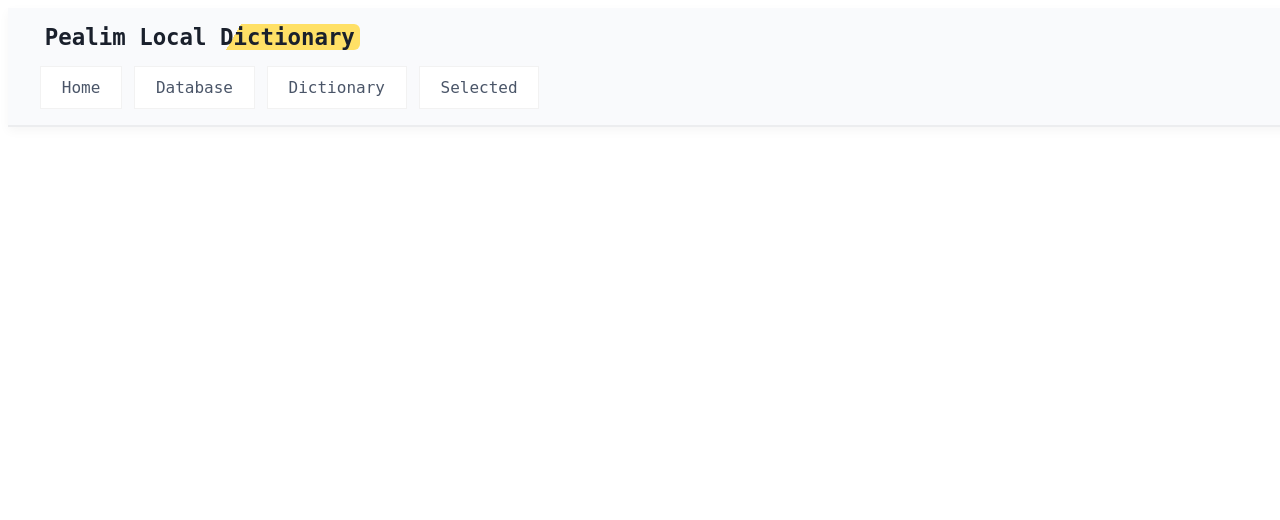
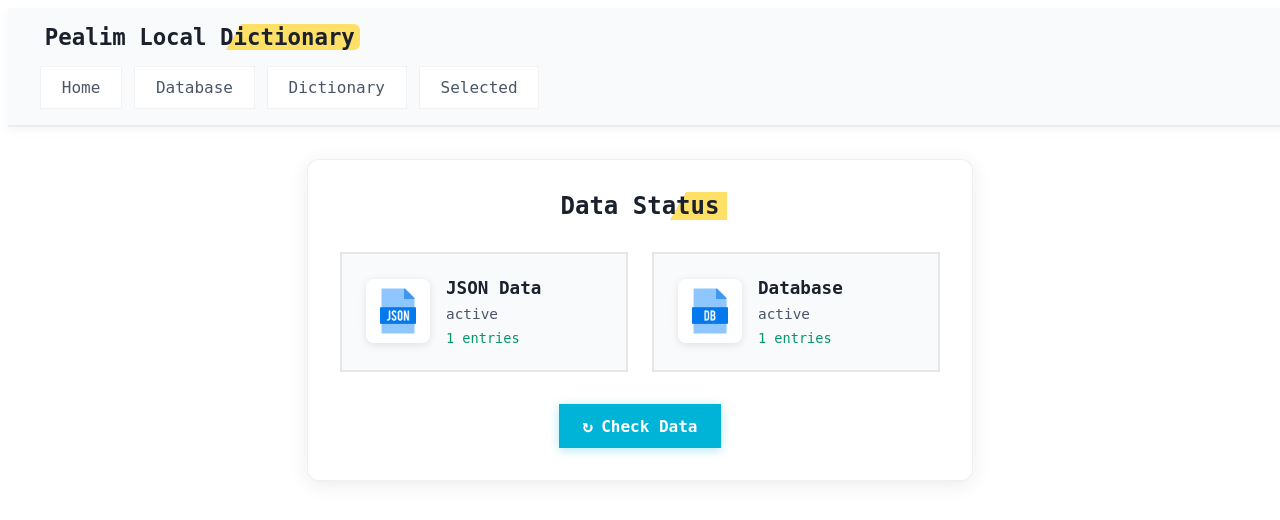
Before and after one commit to whysixthreeseven/pealim-local-dictionary, a Python web app: template templates/database.html in a window 1280 px wide; the page is wider, and only the part inside the window is pictured. Shown: the top 520 px of that part. Run offline with Jinja, Linux system fonts and the light colour scheme; the template is opened without the code that fills it: most values are stand-ins (such as "Sample title", 1, 10 or a date in 2020); style sheets or scripts are compiled from the project's sources.

Commit message:
Database module implementation

```diff
--- /dev/null
+++ b/static/css/database.css
@@ -0,0 +1,220 @@
+.status-panel {
+  width: 100%;
+  max-width: 600px;
+  margin: 2rem auto;
+  padding: 2rem;
+  background: white;
+  border-radius: 12px;
+  box-shadow: 0 4px 20px rgba(0, 0, 0, 0.08);
+  border: 1px solid rgba(0, 0, 0, 0.06);
+  font-family: monospace;
+}
+
+.status-header {
+  text-align: center;
+  margin-bottom: 2rem;
+}
+.status-header .status-title {
+  font-size: 1.5rem;
+  font-weight: 700;
+  color: #1a202c;
+  margin: 0;
+  background: linear-gradient(120deg, transparent 70%, #ffe066 70%);
+  padding: 0 0.5rem;
+  display: inline-block;
+}
+
+.status-cards {
+  display: grid;
+  grid-template-columns: repeat(auto-fit, minmax(280px, 1fr));
+  gap: 1.5rem;
+  margin-bottom: 2rem;
+}
+
+.status-card {
+  background: #f9fafc;
+  border: 2px solid rgba(0, 0, 0, 0.08);
+  padding: 1.5rem;
+  display: flex;
+  align-items: center;
+  gap: 1rem;
+  transition: all 0.3s ease;
+}
+.status-card:hover {
+  transform: translateY(-2px);
+  box-shadow: 0 6px 20px rgba(0, 0, 0, 0.1);
+  border-color: #00b4d8;
+}
+.status-card.status-ready {
+  border-left: 4px solid #10b981;
+}
+.status-card.status-ready .status-dot {
+  background: #10b981;
+  box-shadow: 0 0 8px rgba(16, 185, 129, 0.4);
+}
+.status-card.status-async {
+  border-left: 4px solid #f59e0b;
+}
+.status-card.status-async .status-dot {
+  background: #f59e0b;
+  box-shadow: 0 0 8px rgba(245, 158, 11, 0.4);
+  animation: pulse 2s infinite;
+}
+.status-card.status-missing {
+  border-left: 4px solid #ef4444;
+}
+.status-card.status-missing .status-dot {
+  background: #ef4444;
+  box-shadow: 0 0 8px rgba(239, 68, 68, 0.4);
+}
+
+.card-image {
+  flex-shrink: 0;
+}
+.card-image .status-icon {
+  width: 48px;
+  height: 48px;
+  border-radius: 8px;
+  padding: 8px;
+  background: white;
+  box-shadow: 0 2px 8px rgba(0, 0, 0, 0.1);
+}
+
+.card-content {
+  flex: 1;
+}
+.card-content .card-title {
+  font-size: 1.1rem;
+  font-weight: 600;
+  color: #1a202c;
+  margin: 0 0 0.5rem 0;
+}
+
+.status-indicator {
+  display: flex;
+  align-items: center;
+  gap: 0.5rem;
+  margin-bottom: 0.5rem;
+}
+.status-indicator .status-text {
+  font-size: 0.9rem;
+  font-weight: 500;
+  color: #4a5568;
+}
+.status-indicator .status-dot {
+  width: 8px;
+  height: 8px;
+  border-radius: 50%;
+  transition: all 0.3s ease;
+}
+
+.entry-count {
+  font-size: 0.85rem;
+  color: #4a5568;
+  font-weight: 500;
+}
+.entry-count.count-loading {
+  color: #6b7280;
+  font-style: italic;
+}
+.entry-count.count-ready {
+  color: #059669;
+}
+.entry-count.count-error {
+  color: #dc2626;
+}
+
+.status-actions {
+  text-align: center;
+}
+.status-actions .check-button {
+  display: inline-flex;
+  align-items: center;
+  gap: 0.5rem;
+  padding: 0.75rem 1.5rem;
+  background: #00b4d8;
+  color: white;
+  border: none;
+  font-family: monospace;
+  font-size: 1rem;
+  font-weight: 600;
+  cursor: pointer;
+  transition: all 0.3s ease;
+  box-shadow: 0 2px 10px rgba(0, 180, 216, 0.3);
+}
+.status-actions .check-button:hover {
+  background: rgb(0, 137.5, 165);
+  transform: translateY(-2px);
+  box-shadow: 0 4px 15px rgba(0, 180, 216, 0.4);
+}
+.status-actions .check-button:active {
+  transform: translateY(0);
+}
+.status-actions .check-button:disabled {
+  background: #9ca3af;
+  cursor: not-allowed;
+  transform: none;
+  box-shadow: none;
+}
+.status-actions .check-button .button-icon {
+  font-size: 1.1rem;
+}
+.status-actions .check-button .button-text {
+  font-weight: 600;
+}
+
+@keyframes pulse {
+  0%, 100% {
+    opacity: 1;
+    transform: scale(1);
+  }
+  50% {
+    opacity: 0.7;
+    transform: scale(1.1);
+  }
+}
+.status-card.loading {
+  opacity: 0.7;
+}
+.status-card.loading .status-text::after {
+  content: "...";
+  animation: dots 1.5s steps(4, end) infinite;
+}
+
+@keyframes dots {
+  0%, 20% {
+    content: ".";
+  }
+  40% {
+    content: "..";
+  }
+  60%, 100% {
+    content: "...";
+  }
+}
+@media (max-width: 768px) {
+  .status-panel {
+    margin: 1rem;
+    padding: 1.5rem;
+  }
+  .status-cards {
+    grid-template-columns: 1fr;
+  }
+  .status-card {
+    padding: 1.25rem;
+  }
+  .check-button {
+    width: 100%;
+    justify-content: center;
+  }
+}
+@media (max-width: 480px) {
+  .status-card {
+    flex-direction: column;
+    text-align: center;
+    gap: 0.75rem;
+  }
+  .status-indicator {
+    justify-content: center;
+  }
+}/*# sourceMappingURL=database.css.map */
--- /dev/null
+++ b/static/css/database.scss
@@ -0,0 +1,256 @@
+// Import your existing variables
+$color-bg: #f9fafc;
+$color-text: #1a202c;
+$color-muted: #4a5568;
+$color-accent: #00b4d8;
+$color-highlight: #ffe066;
+$font-mono: monospace;
+
+// Status Panel Styles
+.status-panel {
+    width: 100%;
+    max-width: 600px;
+    margin: 2rem auto;
+    padding: 2rem;
+    background: white;
+    border-radius: 12px;
+    box-shadow: 0 4px 20px rgba(0, 0, 0, 0.08);
+    border: 1px solid rgba(0, 0, 0, 0.06);
+    font-family: $font-mono;
+}
+
+.status-header {
+    text-align: center;
+    margin-bottom: 2rem;
+
+    .status-title {
+        font-size: 1.5rem;
+        font-weight: 700;
+        color: $color-text;
+        margin: 0;
+        background: linear-gradient(120deg, transparent 70%, $color-highlight 70%);
+        padding: 0 0.5rem;
+        display: inline-block;
+    }
+}
+
+.status-cards {
+    display: grid;
+    grid-template-columns: repeat(auto-fit, minmax(280px, 1fr));
+    gap: 1.5rem;
+    margin-bottom: 2rem;
+}
+
+.status-card {
+    background: $color-bg;
+    border: 2px solid rgba(0, 0, 0, 0.08);
+    padding: 1.5rem;
+    display: flex;
+    align-items: center;
+    gap: 1rem;
+    transition: all 0.3s ease;
+
+    &:hover {
+        transform: translateY(-2px);
+        box-shadow: 0 6px 20px rgba(0, 0, 0, 0.1);
+        border-color: $color-accent;
+    }
+
+    // Status-specific styles
+    &.status-ready {
+        border-left: 4px solid #10b981;
+
+        .status-dot {
+            background: #10b981;
+            box-shadow: 0 0 8px rgba(16, 185, 129, 0.4);
+        }
+    }
+
+    &.status-async {
+        border-left: 4px solid #f59e0b;
+
+        .status-dot {
+            background: #f59e0b;
+            box-shadow: 0 0 8px rgba(245, 158, 11, 0.4);
+            animation: pulse 2s infinite;
+        }
+    }
+
+    &.status-missing {
+        border-left: 4px solid #ef4444;
+
+        .status-dot {
+            background: #ef4444;
+            box-shadow: 0 0 8px rgba(239, 68, 68, 0.4);
+        }
+    }
+}
+
+.card-image {
+    flex-shrink: 0;
+
+    .status-icon {
+        width: 48px;
+        height: 48px;
+        border-radius: 8px;
+        padding: 8px;
+        background: white;
+        box-shadow: 0 2px 8px rgba(0, 0, 0, 0.1);
+    }
+}
+
+.card-content {
+    flex: 1;
+
+    .card-title {
+        font-size: 1.1rem;
+        font-weight: 600;
+        color: $color-text;
+        margin: 0 0 0.5rem 0;
+    }
+}
+
+.status-indicator {
+    display: flex;
+    align-items: center;
+    gap: 0.5rem;
+    margin-bottom: 0.5rem;
+
+    .status-text {
+        font-size: 0.9rem;
+        font-weight: 500;
+        color: $color-muted;
+    }
+
+    .status-dot {
+        width: 8px;
+        height: 8px;
+        border-radius: 50%;
+        transition: all 0.3s ease;
+    }
+}
+
+.entry-count {
+    font-size: 0.85rem;
+    color: $color-muted;
+    font-weight: 500;
+
+    &.count-loading {
+        color: #6b7280;
+        font-style: italic;
+    }
+
+    &.count-ready {
+        color: #059669;
+    }
+
+    &.count-error {
+        color: #dc2626;
+    }
+}
+
+.status-actions {
+    text-align: center;
+
+    .check-button {
+        display: inline-flex;
+        align-items: center;
+        gap: 0.5rem;
+        padding: 0.75rem 1.5rem;
+        background: $color-accent;
+        color: white;
+        border: none;
+        font-family: $font-mono;
+        font-size: 1rem;
+        font-weight: 600;
+        cursor: pointer;
+        transition: all 0.3s ease;
+        box-shadow: 0 2px 10px rgba(0, 180, 216, 0.3);
+
+        &:hover {
+            background: darken($color-accent, 10%);
+            transform: translateY(-2px);
+            box-shadow: 0 4px 15px rgba(0, 180, 216, 0.4);
+        }
+
+        &:active {
+            transform: translateY(0);
+        }
+
+        &:disabled {
+            background: #9ca3af;
+            cursor: not-allowed;
+            transform: none;
+            box-shadow: none;
+        }
+
+        .button-icon {
+            font-size: 1.1rem;
+        }
+
+        .button-text {
+            font-weight: 600;
+        }
+    }
+}
+
+// Animations
+@keyframes pulse {
+    0%, 100% {
+        opacity: 1;
+        transform: scale(1);
+    }
+    50% {
+        opacity: 0.7;
+        transform: scale(1.1);
+    }
+}
+
+// Loading state
+.status-card.loading {
+    opacity: 0.7;
+
+    .status-text::after {
+        content: '...';
+        animation: dots 1.5s steps(4, end) infinite;
+    }
+}
+
+@keyframes dots {
+    0%, 20% { content: '.'; }
+    40% { content: '..'; }
+    60%, 100% { content: '...'; }
+}
+
+// Responsive Design
+@media (max-width: 768px) {
+    .status-panel {
+        margin: 1rem;
+        padding: 1.5rem;
+    }
+
+    .status-cards {
+        grid-template-columns: 1fr;
+    }
+
+    .status-card {
+        padding: 1.25rem;
+    }
+
+    .check-button {
+        width: 100%;
+        justify-content: center;
+    }
+}
+
+@media (max-width: 480px) {
+    .status-card {
+        flex-direction: column;
+        text-align: center;
+        gap: 0.75rem;
+    }
+
+    .status-indicator {
+        justify-content: center;
+    }
+}
--- a/templates/database.html
+++ b/templates/database.html
@@ -3,10 +3,70 @@
 {% block stylesheet %}
     <link rel="stylesheet" href="{{ url_for('static', filename='css/common.css') }}">
     <link rel="stylesheet" href="{{ url_for('static', filename='css/navigation.css') }}">
+    <link rel="stylesheet" href="{{ url_for('static', filename='css/database.css') }}">
 {% endblock stylesheet %}
 
 {% block navigation %}
     {% include "components/navigation.html" %}
 {% endblock navigation %}
 
-Database
+{% block content %}
+
+    <!-- Database Status Panel -->
+    <div class="status-panel">
+
+        <!-- Header -->
+        <div class="status-header">
+            <h2 class="status-title">Data Status</h2>
+        </div>
+
+        <!-- Status Cards Container -->
+        <div class="status-cards">
+
+            <!-- JSON Data Card -->
+            <div class="status-card status-{{ json_status|lower }}">
+                <div class="card-image">
+                    <img src="{{ url_for('static', filename='images/file-json.png') }}" alt="JSON Data" class="status-icon">
+                </div>
+                <div class="card-content">
+                    <h3 class="card-title">JSON Data</h3>
+                    <div class="status-indicator">
+                        <span class="status-text">{{ json_status }}</span>
+                        <span class="status-dot"></span>
+                    </div>
+                    <div class="entry-count count-{% if json_count > 0 %}ready{% else %}error{% endif %}">
+                        {{ json_count }} entries
+                    </div>
+                </div>
+            </div>
+
+            <!-- Database Card -->
+            <div class="status-card status-{{ database_status|lower }}">
+                <div class="card-image">
+                    <img src="{{ url_for('static', filename='images/file-db.png') }}" alt="Database" class="status-icon">
+                </div>
+                <div class="card-content">
+                    <h3 class="card-title">Database</h3>
+                    <div class="status-indicator">
+                        <span class="status-text">{{ database_status }}</span>
+                        <span class="status-dot"></span>
+                    </div>
+                    <div class="entry-count count-{% if database_count > 0 %}ready{% else %}error{% endif %}">
+                        {{ database_count }} entries
+                    </div>
+                </div>
+            </div>
+        </div>
+
+        <!-- Check Button -->
+        <div class="status-actions">
+            <form method="POST" action="{{ url_for('database.database') }}">
+                <button type="submit" class="check-button" name="check_data">
+                    <span class="button-icon">↻</span>
+                    <span class="button-text">Check Data</span>
+                </button>
+            </form>
+        </div>
+
+    </div>
+{% endblock content %}
--- a/utilities/database/models/word.py
+++ b/utilities/database/models/word.py
@@ -1,7 +1,5 @@
 # Default logger import:
 import logging
-
-from utilities import verification
 log = logging.getLogger(__name__)
 
 # Database types:
```
Also changed, not shown: app.py (+3 -15 lines), routes/database.py (+33 -4 lines), utilities/verification.py (+98 -5 lines), static/images/file-db.png (added), static/images/file-json.png (added), 1 other file.
